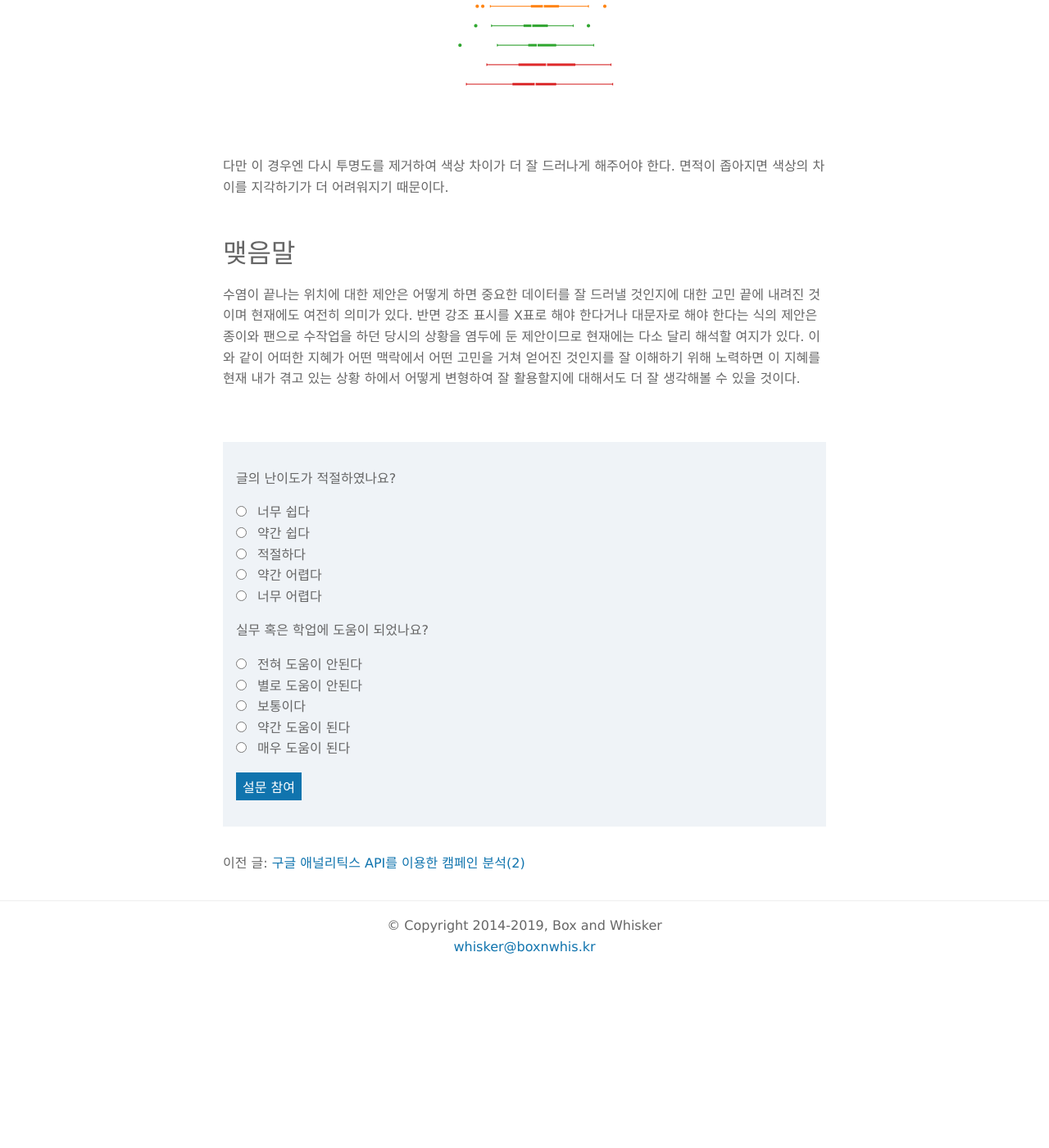
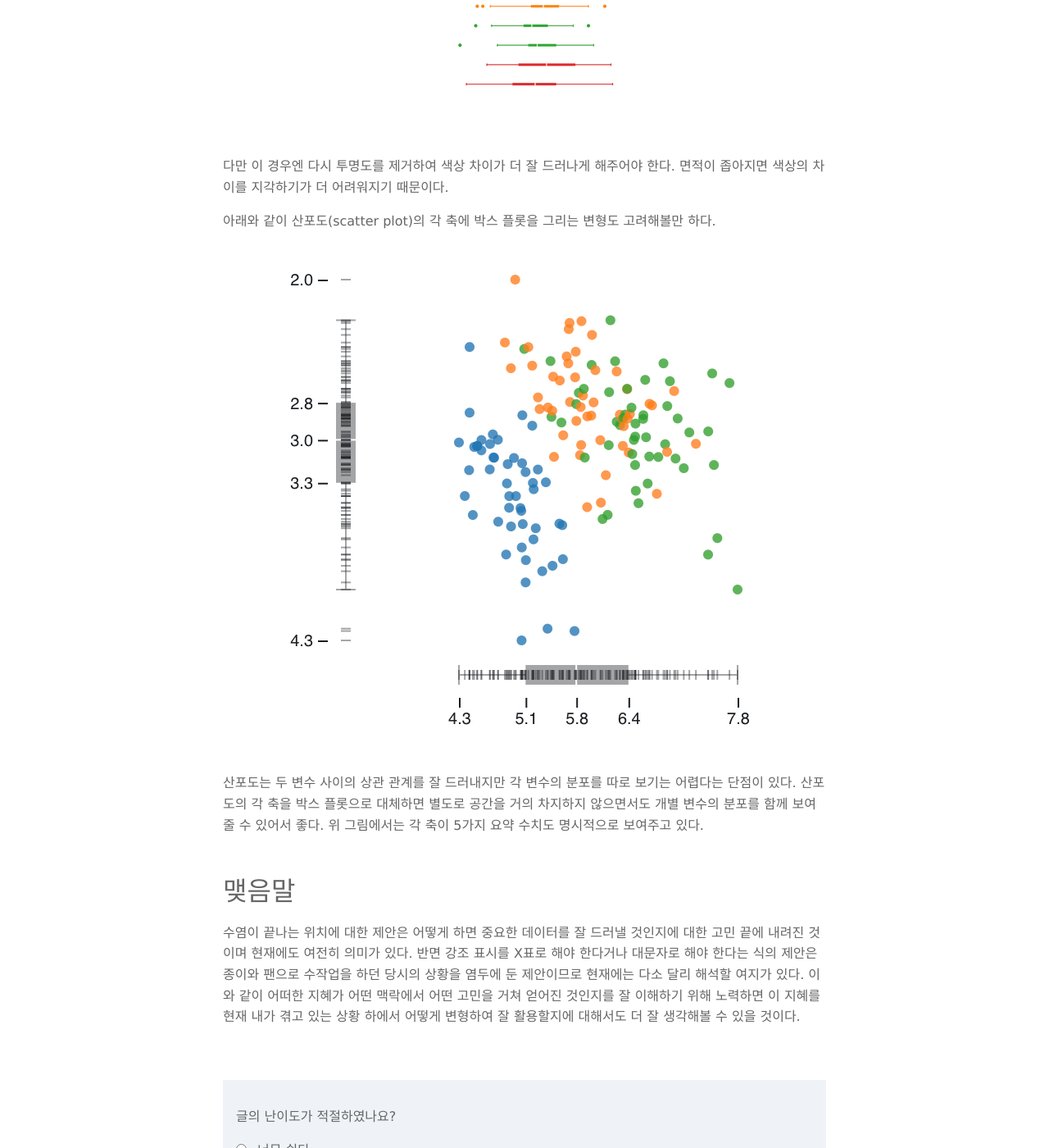
Before and after one commit to boxnwhiskr/boxnwhiskr.github.io, a Jekyll site: the page built from _posts/2019-02-19-boxplot.markdown, in a window 1280 px wide and 1400 px high, scrolled down 6759 px. Shown: the whole window at 82% size. Built offline with Jekyll 4.4.1, drawn with Linux system fonts in a browser that asks for light colours; nearby versions of some CDN libraries; some web fonts are replaced; before the commit the page ends 7944 px from its top, so only the background shows below that.

Commit message:
Add new example: scatter plot combined with box plots

```diff
--- a/_posts/2019-02-19-boxplot.markdown
+++ b/_posts/2019-02-19-boxplot.markdown
@@ -102,6 +102,12 @@ date: 2019-02-19
 
 다만 이 경우엔 다시 투명도를 제거하여 색상 차이가 더 잘 드러나게 해주어야 한다. 면적이 좁아지면 색상의 차이를 지각하기가 더 어려워지기 때문이다.
 
+아래와 같이 산포도(scatter plot)의 각 축에 박스 플롯을 그리는 변형도 고려해볼만 하다.
+
+![산포도와 박스 플롯](/img/posts/2019-02-19-boxplot/boxplot-and-scatterplot.png)
+
+산포도는 두 변수 사이의 상관 관계를 잘 드러내지만 각 변수의 분포를 따로 보기는 어렵다는 단점이 있다. 산포도의 각 축을 박스 플롯으로 대체하면 별도로 공간을 거의 차지하지 않으면서도 개별 변수의 분포를 함께 보여줄 수 있어서 좋다. 위 그림에서는 각 축이 5가지 요약 수치도 명시적으로 보여주고 있다.
+
 # 맺음말
 
 수염이 끝나는 위치에 대한 제안은 어떻게 하면 중요한 데이터를 잘 드러낼 것인지에 대한 고민 끝에 내려진 것이며 현재에도 여전히 의미가 있다. 반면 강조 표시를 X표로 해야 한다거나 대문자로 해야 한다는 식의 제안은 종이와 팬으로 수작업을 하던 당시의 상황을 염두에 둔 제안이므로 현재에는 다소 달리 해석할 여지가 있다. 이와 같이 어떠한 지혜가 어떤 맥락에서 어떤 고민을 거쳐 얻어진 것인지를 잘 이해하기 위해 노력하면 이 지혜를 현재 내가 겪고 있는 상황 하에서 어떻게 변형하여 잘 활용할지에 대해서도 더 잘 생각해볼 수 있을 것이다.
```
Also changed, not shown: img/posts/2019-02-19-boxplot/boxplot-and-scatterplot.png (added).
